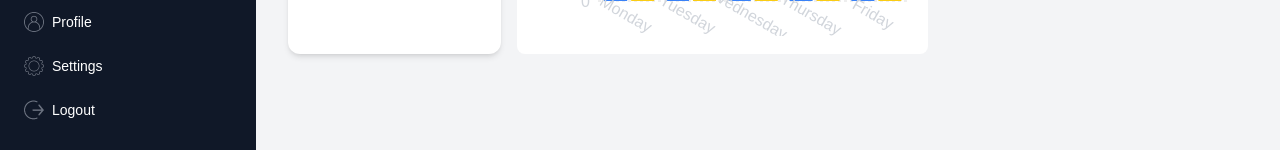
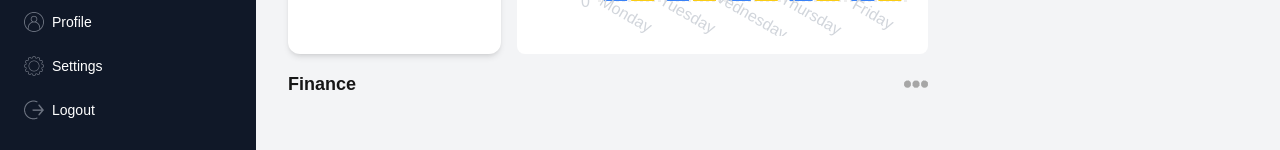
Before and after one commit to rumachoudhury/school-management-dashboard, a Next.js app: page /admin in a window 1280 px wide. Shown: the part 802-952 px from the top of the page. Built offline with nearby package versions, Linux system fonts and the light colour scheme.

Commit message:
Update FinanceChart component and add it to the AdminPage

```diff
--- a/src/app/(dashboard)/admin/page.tsx
+++ b/src/app/(dashboard)/admin/page.tsx
@@ -2,6 +2,7 @@ import React from "react";
 import UserCart from "../../../components/UserCart";
 import CountChart from "@/src/components/CountChart";
 import AttendanceChart from "@/src/components/AttendanceChart";
+import FinanceChart from "@/src/components/FinanceChart";
 
 function AdminPage() {
   return (
@@ -29,7 +30,9 @@ function AdminPage() {
           </div>
         </div>
         {/* Bottom Cart */}
-        <div className="w-full h-[500px]"></div>
+        <div className="w-full h-[500px]">
+          <FinanceChart />
+        </div>
       </div>
 
       {/* right */}
--- a/src/components/FinanceChart.tsx
+++ b/src/components/FinanceChart.tsx
@@ -1,7 +1,21 @@
 "use client";
+import Image from "next/image";
 
 const FinanceChart = () => {
-  return <div>FinanceChart</div>;
+  return (
+    <div>
+      {/* Title */}
+      <div className="flex justify-between items-center">
+        <h2 className="text-lg font-semibold ">Finance</h2>
+        <Image
+          src="/images/school-management-dashboard/moreDark.png"
+          alt="More image"
+          width={24}
+          height={24}
+        />
+      </div>
+    </div>
+  );
 };
 
 export default FinanceChart;
```
